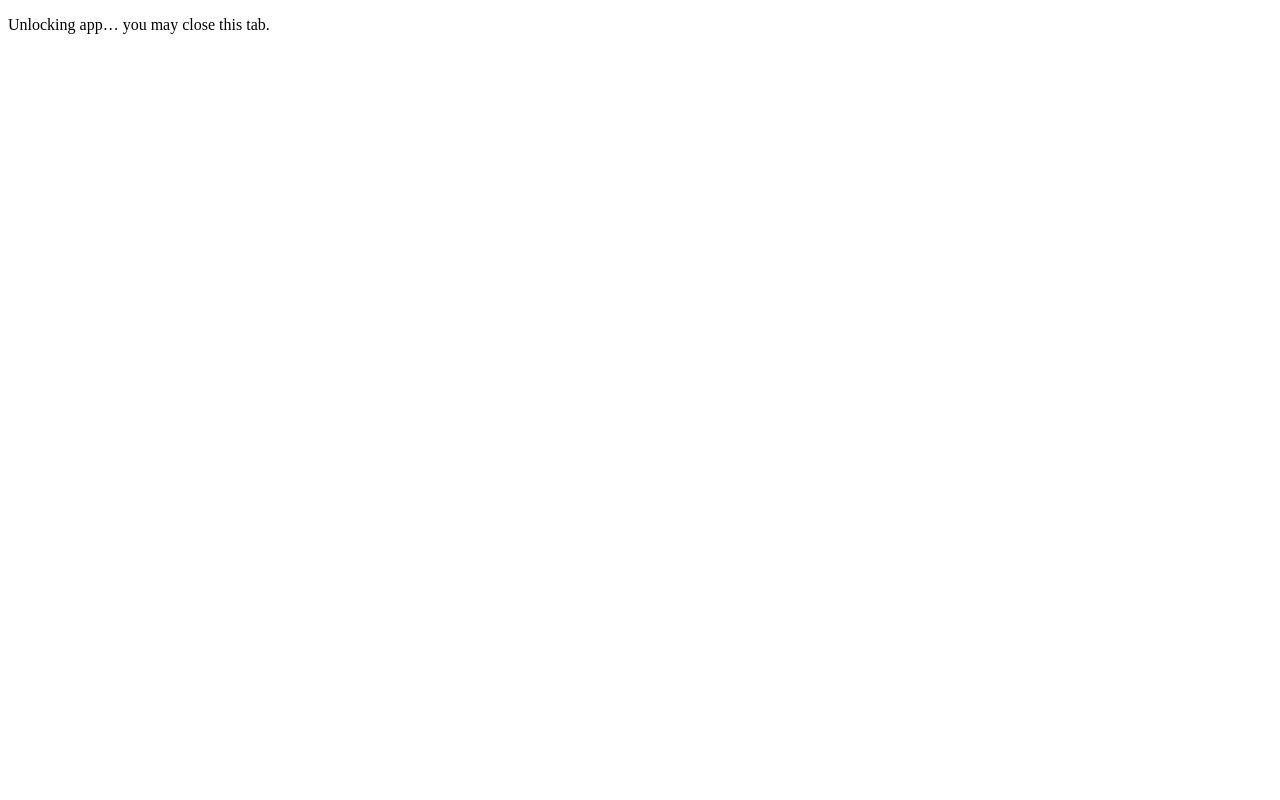
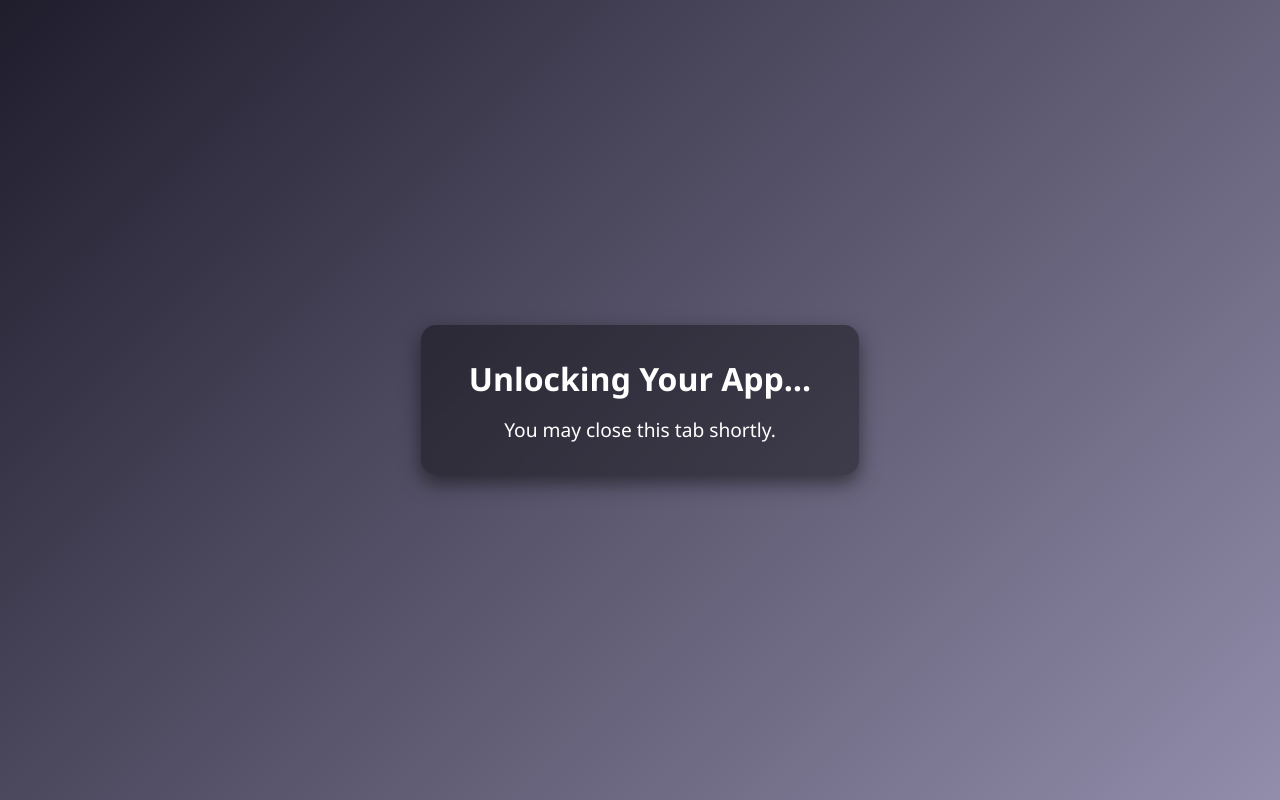
Before and after one commit to eren-6c/adswebsite, a plain HTML site: page index.html in a window 1280 px wide. Drawn offline with Linux system fonts and the light colour scheme.

Commit message:
Update index.html

```diff
--- a/index.html
+++ b/index.html
@@ -1,20 +1,61 @@
 <!DOCTYPE html>
-<html>
+<html lang="en">
 <head>
-  <meta charset="utf-8">
+  <meta charset="UTF-8">
   <title>Unlocking...</title>
+  <style>
+    body {
+      margin: 0;
+      height: 100vh;
+      display: flex;
+      justify-content: center;
+      align-items: center;
+      background: linear-gradient(135deg, #1f1c2c, #928dab);
+      font-family: 'Segoe UI', Tahoma, Geneva, Verdana, sans-serif;
+      color: #fff;
+      text-align: center;
+    }
+
+    .unlock-container {
+      padding: 2rem 3rem;
+      background: rgba(0, 0, 0, 0.4);
+      border-radius: 15px;
+      box-shadow: 0 8px 20px rgba(0,0,0,0.5);
+      backdrop-filter: blur(5px);
+    }
+
+    h1 {
+      margin: 0 0 1rem;
+      font-size: 2rem;
+      animation: fadeIn 1s ease-in-out;
+    }
+
+    p {
+      margin: 0;
+      font-size: 1.2rem;
+      animation: fadeIn 2s ease-in-out;
+    }
+
+    @keyframes fadeIn {
+      from { opacity: 0; transform: translateY(10px); }
+      to { opacity: 1; transform: translateY(0); }
+    }
+  </style>
   <script>
     const params = new URLSearchParams(window.location.search);
     const token = params.get("token");
 
     if (token) {
-      // Redirect to your app
-      window.location.href =
-        "erenxiters://unlock?token=" + encodeURIComponent(token);
+      setTimeout(() => {
+        window.location.href = "erenxiters://unlock?token=" + encodeURIComponent(token);
+      }, 1000); // small delay to let the user see the message
     }
   </script>
 </head>
 <body>
-  <p>Unlocking app… you may close this tab.</p>
+  <div class="unlock-container">
+    <h1>Unlocking Your App…</h1>
+    <p>You may close this tab shortly.</p>
+  </div>
 </body>
 </html>
```
